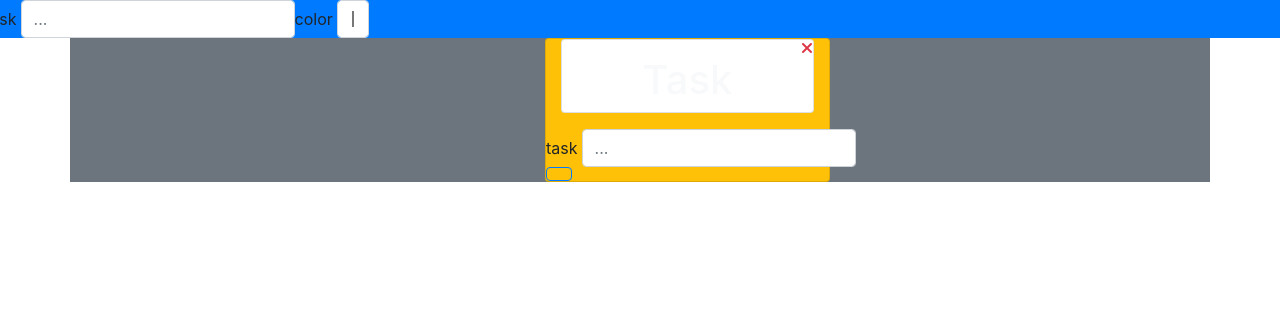
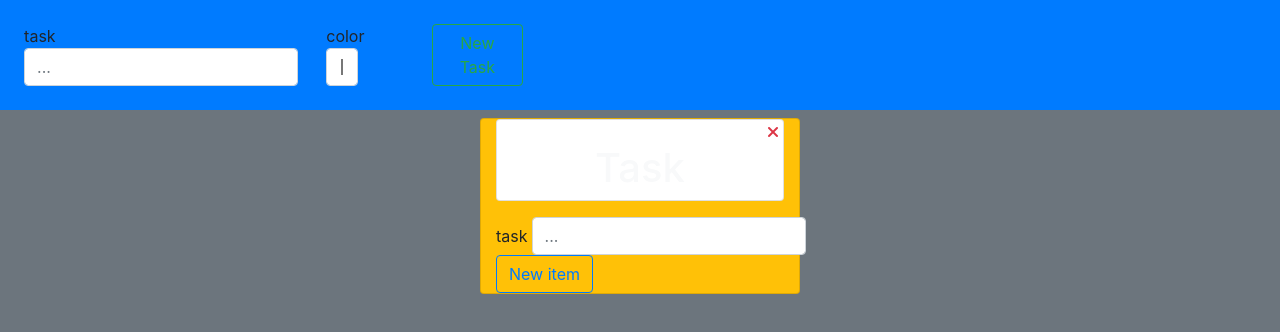
Before and after one commit to LawrenceHaney/tasktracker, a plain HTML site: page index.html in a window 1280 px wide. Drawn offline with nearby package versions, Linux system fonts and the light colour scheme.

Commit message:
friday wrap styling next feture compleate

```diff
--- a/app/Models/Task.js
+++ b/app/Models/Task.js
@@ -9,21 +9,21 @@ export default class Task {
 
     get Template() {
         return `
-        <div class="card bg-warning offset-1 col-3">
+        <div class="card bg-warning m-2 col-3 task-body d-flex flex-column justify-content-around">
         <div class="card text-light d-flex flex-column" style="background-color: ${this.color}">
-        <i class="fas fa-times text-danger align-self-end" onclick="app.tasksController.removeTask('${this.id}')"></i>
+        <i class="fas fa-times text-danger align-self-end m-1" onclick="app.tasksController.removeTask('${this.id}')"></i>
         <h1 class="align-self-center">${this.title}</h>
         </div>
-        <ol>
+        <ul>
         ${this.SubtaskTemplate}
-        </ol>
-        <div>
-        <form class="form-inline row" onsubmit="app.tasksController.newSubTask(event, '${this.id}')">
+        </ul>
+        <div class="taskform">
+        <form class="form-inline" onsubmit="app.tasksController.newSubTask(event, '${this.id}')">
                 <div class="form-group">
                     <label class="mr-1" for="title">task</label>
                     <input type="text" name="subtask" id="subtask-${this.id}" class="form-control" placeholder="..." >
                 </div>
-                <button type="submit" class="btn btn-outline-primary"></button>
+                <button type="submit" class="btn btn-outline-primary">New item</button>
             </form>
             </div>
             </div>
--- a/assets/style.css
+++ b/assets/style.css
@@ -1 +1,8 @@
 /* Styles */
+body { min-height: 100vh; display: flex; flex-direction: column; }
+header{ }
+main{flex-grow: 1;}
+.task-body{
+  min-height: 20vh;
+}
+footer{ }
--- a/index.html
+++ b/index.html
@@ -14,21 +14,23 @@
 <body>
 
     <header class="fluid-contaier bg-primary">
-        <section>
-            <form class="form-inline row" onsubmit="app.tasksController.newTask()">
-                <div class="form-group">
+        <section class="row">
+            <form class="form-inline col-6 p-4" onsubmit="app.tasksController.newTask()">
+                <div class="row justify-content-around">
+                <div class="form-group col-6">
                     <label class="mr-1" for="title">task</label>
                     <input type="text" name="title" id="title" class="form-control" placeholder="..." >
                 </div>
-                <div class="form-group">
+                <div class="form-group col-2">
                     <label class="mr-1" for="title">color</label>
                     <input type="color" name="color" id="color" class="form-control" >
                 </div>
-                <button type="submit" class="btn btn-outline-seconday"></button>
+                <button type="submit" class="btn btn-outline-success col-2">New Task</button>
+            </div>
             </form>
         </section>
     </header>
-    <main class="container bg-secondary">
+    <main class="container-fluid bg-secondary">
         <section id="task-container" class="row justify-content-around"></section>
     </main>
 
```
